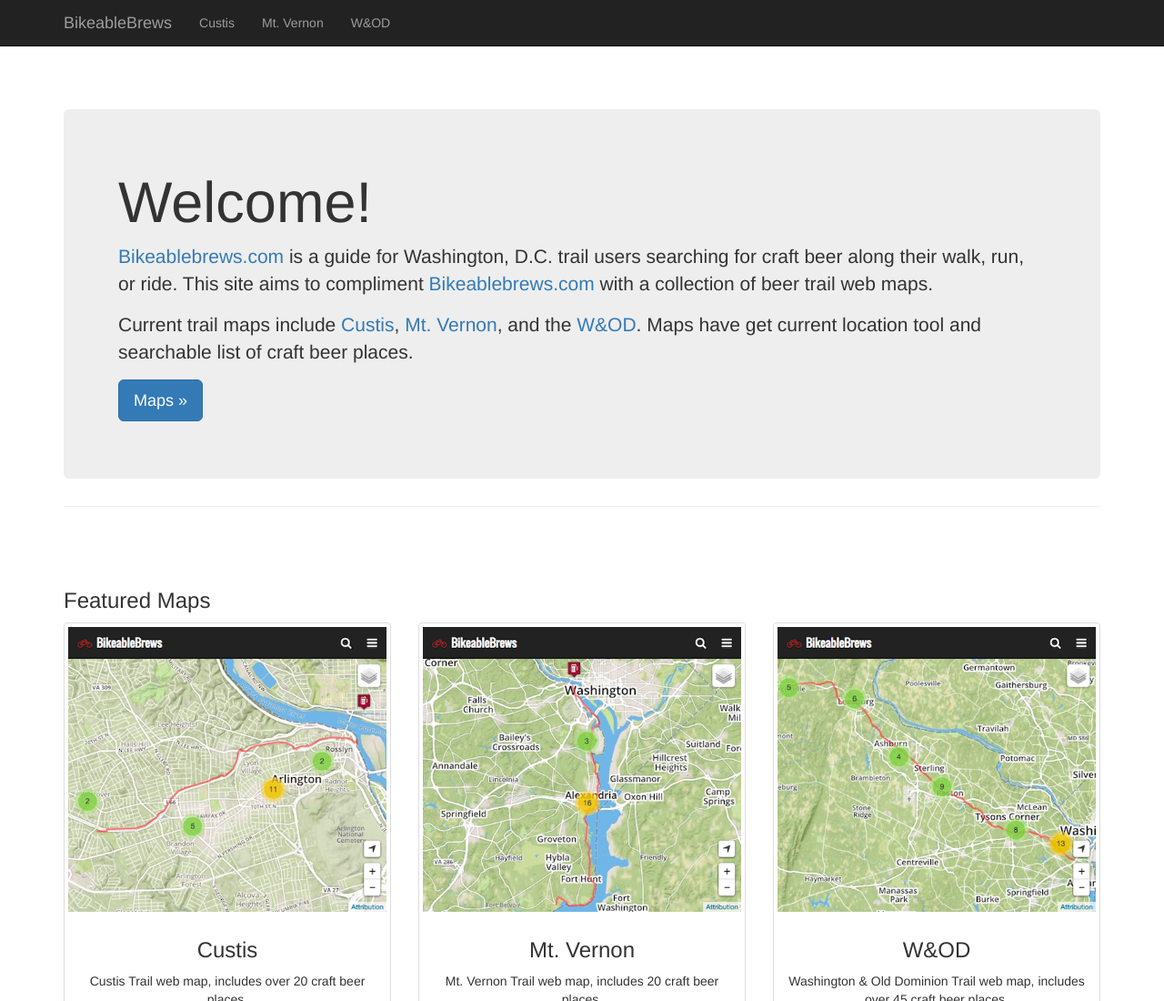
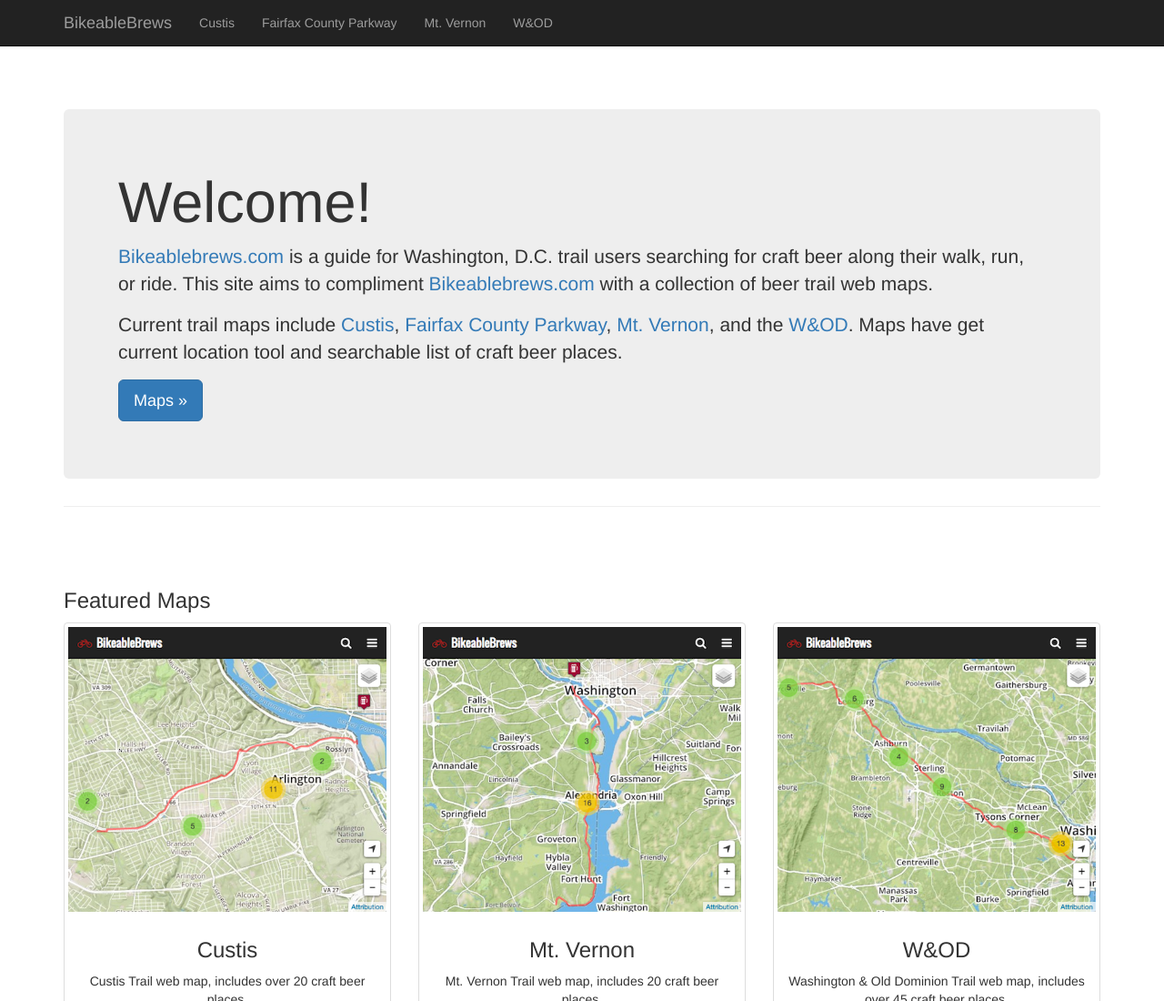
Before and after one commit to bikeablebrews/bikeablebrews.github.io, a plain HTML site: page index.html in a window 1280 px wide. Shown: the top 1100 px of the page at 91% size. Drawn offline with nearby package versions, Linux system fonts and the light colour scheme.

Commit message:
add links to FCPT

```diff
--- a/index.html
+++ b/index.html
@@ -49,6 +49,9 @@
                         <a href="http://bikeablebrews.github.io/custis/">Custis</a>
                     </li>
                     <li>
+                        <a href="http://bikeablebrews.github.io/fcpt/">Fairfax County Parkway</a>
+                    </li>
+                    <li>
                         <a href="http://bikeablebrews.github.io/mtvernon/">Mt. Vernon</a>
                     </li>
                     <li>
@@ -68,7 +71,7 @@
         <header class="jumbotron hero-spacer">
             <h1>Welcome!</h1>
             <p><a href="http://bikeablebrews.com">Bikeablebrews.com</a> is a guide for Washington, D.C. trail users searching for craft beer along their walk, run, or ride. This site aims to compliment <a href="http://bikeablebrews.com">Bikeablebrews.com</a> with a collection of beer trail web maps.</p>
-            <p>Current trail maps include <a href="http://bikeablebrews.github.io/custis/">Custis</a>, <a href="http://bikeablebrews.github.io/mtvernon/">Mt. Vernon</a>, and the <a href="http://bikeablebrews.github.io/wod/">W&amp;OD</a>.  Maps have get current location tool and searchable list of craft beer places.</p>
+            <p>Current trail maps include <a href="http://bikeablebrews.github.io/custis/">Custis</a>, <a href="http://bikeablebrews.github.io/fcpt/">Fairfax County Parkway</a>, <a href="http://bikeablebrews.github.io/mtvernon/">Mt. Vernon</a>, and the <a href="http://bikeablebrews.github.io/wod/">W&amp;OD</a>.  Maps have get current location tool and searchable list of craft beer places.</p>
             <p><a class="btn btn-primary btn-lg" role="button" href="#hero-maps">Maps »</a></p>
         </header>
 
```
